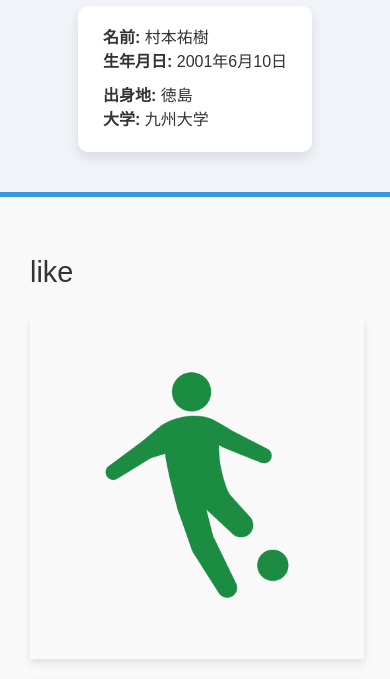
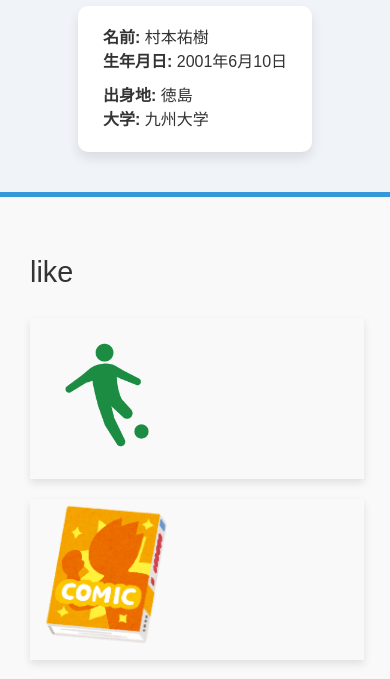
Before and after one commit to mura0610/mura0610.github.io, a plain HTML site: page index.html in a window 390 px wide. Shown: the part 125-804 px from the top of the page. Drawn offline with Linux system fonts and the light colour scheme.

Commit message:
Update responsive.css

```diff
--- a/responsive.css
+++ b/responsive.css
@@ -53,8 +53,9 @@
     }
 
     .like-icon img {
-        width: 100%;
+        width: 80%;
         height: auto;
+        max-width:150px;
     }
 
     .txt-contents {
```
